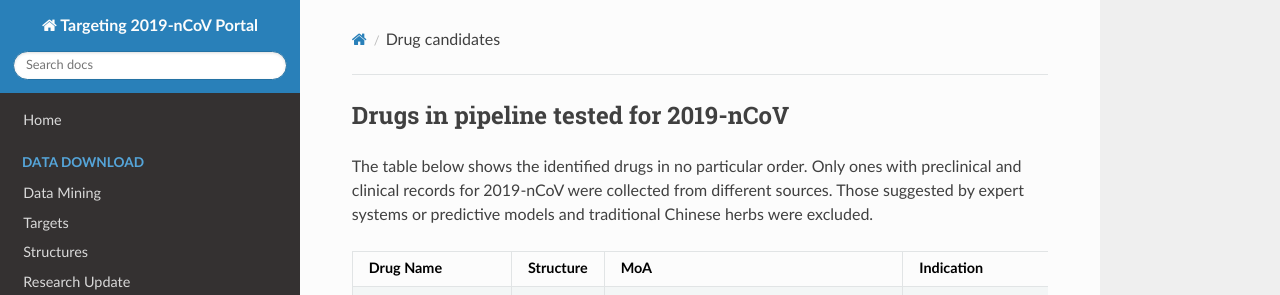
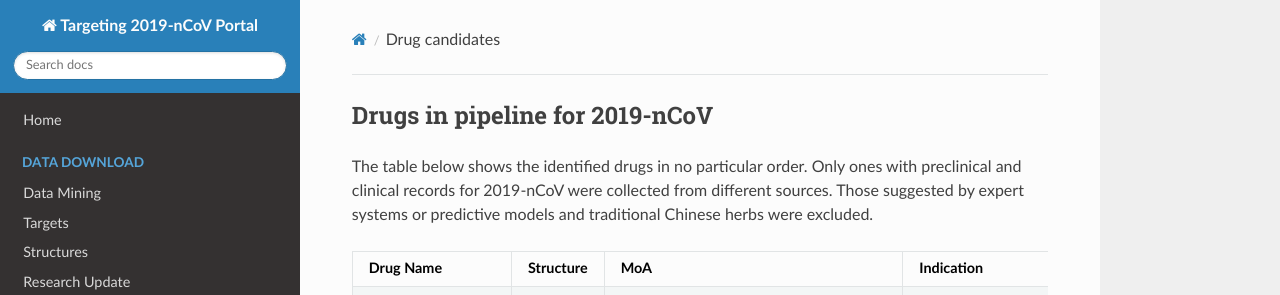
Before and after one commit to GHDDI-AILab/Targeting2019-nCoV, an MkDocs documentation site: the page built from docs/drug_candidates.md, in a window 1280 px wide and 900 px high. Shown: the top 295 px of the window. Built offline with MkDocs 1.6.1, drawn with Linux system fonts in a browser that asks for light colours; nearby versions of some CDN libraries; grey boxes are pictures that could not be loaded.

Commit message:
Update drug_candidates.md

```diff
--- a/docs/drug_candidates.md
+++ b/docs/drug_candidates.md
@@ -1,4 +1,4 @@
-## Drugs in pipeline tested for 2019-nCoV
+## Drugs in pipeline for 2019-nCoV
 
 The table below shows the identified drugs in no particular order. Only ones with preclinical and clinical records for 2019-nCoV were collected from different sources. Those suggested by expert systems or predictive models and traditional Chinese herbs were excluded.
 
```
